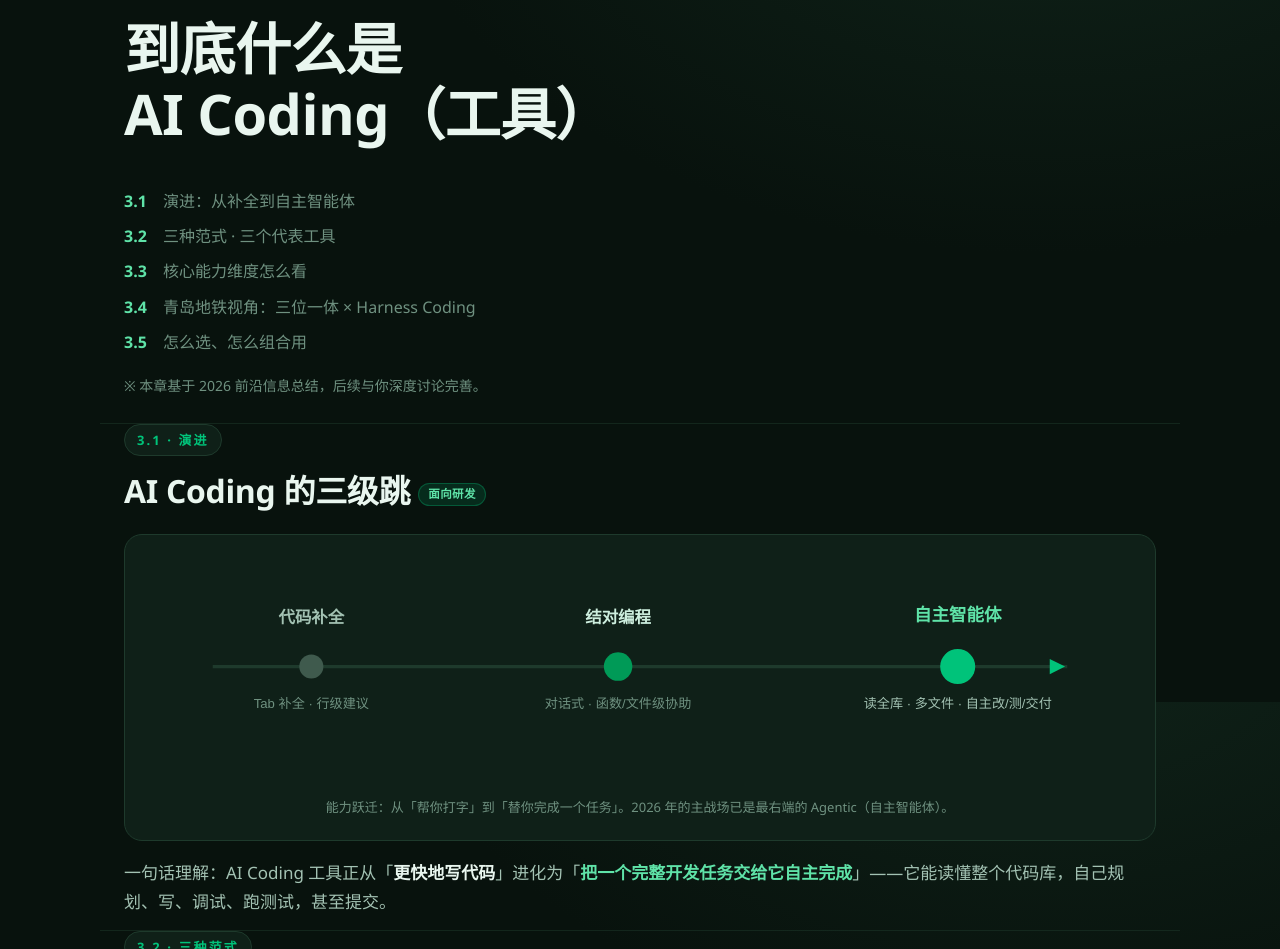
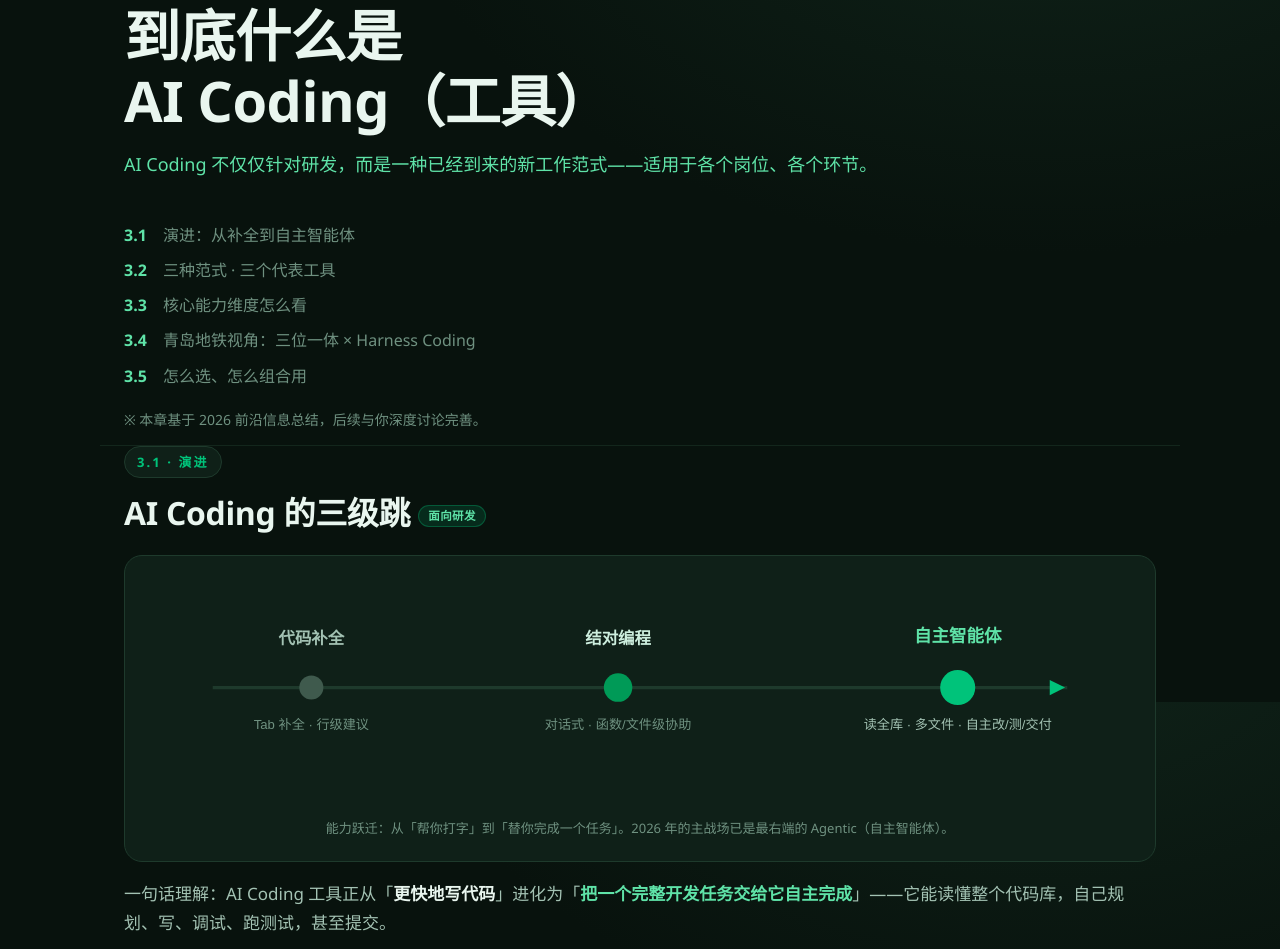
Before and after one commit to virtual-man/ai-native-coding-training, a plain HTML site: page index.html in a window 1280 px wide. Shown: the part 5698-6647 px from the top of the page. Drawn offline with Linux system fonts and the light colour scheme.

Commit message:
Add files via upload

```diff
--- a/index.html
+++ b/index.html
@@ -312,6 +312,7 @@
   <div class="cnum">03</div>
   <div class="kicker">第三章</div>
   <h1>到底什么是<br>AI Coding（工具）</h1>
+  <p style="font-size:18px;color:var(--green2);margin:-2px 0 18px;max-width:760px">AI Coding 不仅仅针对研发，而是一种已经到来的新工作范式——适用于各个岗位、各个环节。</p>
   <div class="clist">
     <span><b>3.1</b>　演进：从补全到自主智能体</span>
     <span><b>3.2</b>　三种范式 · 三个代表工具</span>
```
